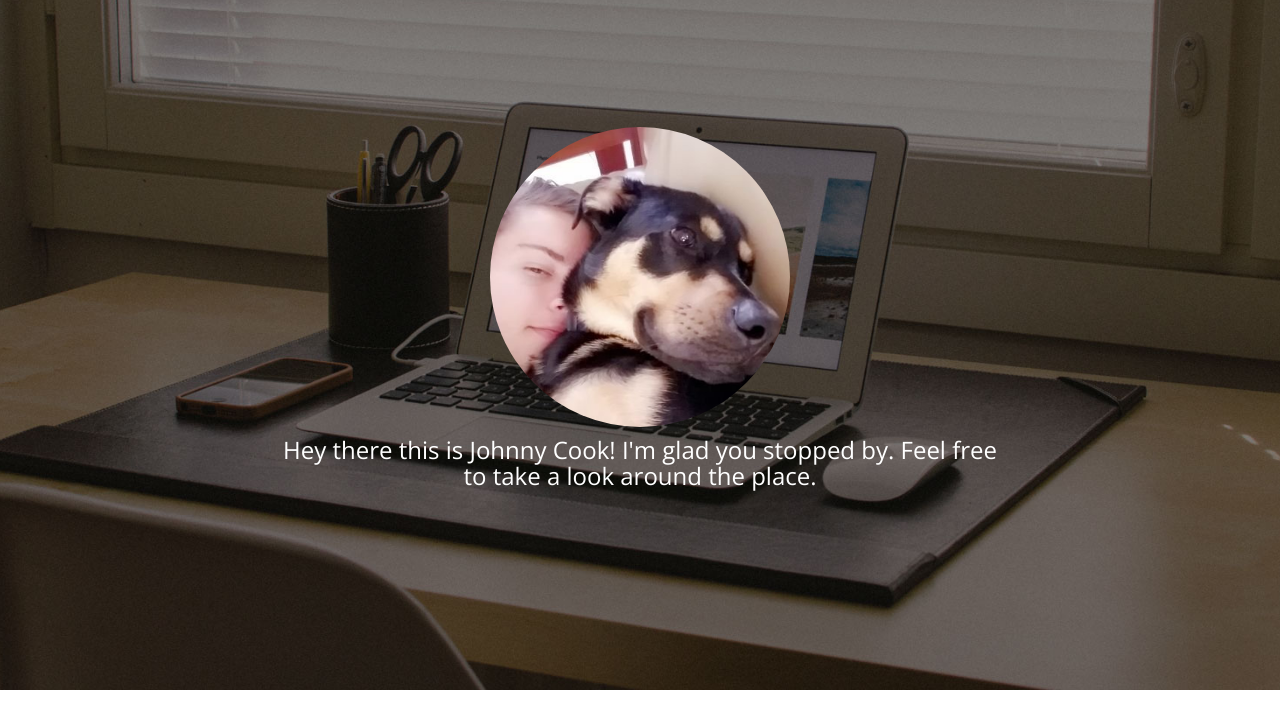
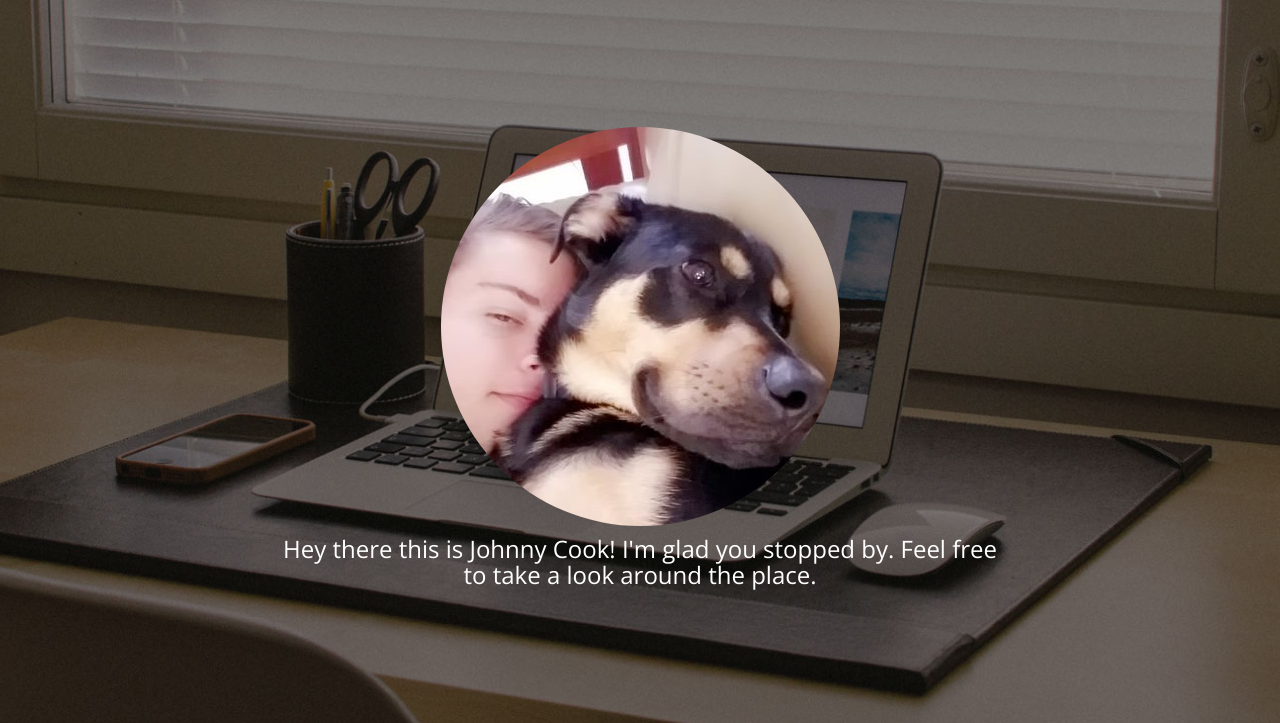
Before and after one commit to marinatedcode/marinatedcode.github.io, a website: page index.html in a window 1280 px wide. Shown: the part 73-796 px from the top of the page. Drawn offline with nearby package versions, Linux system fonts and the light colour scheme; files whose address does not match are found by name.

Commit message:
Fix dp.jpg

```diff
--- a/index.html
+++ b/index.html
@@ -72,7 +72,7 @@
         <div class="row">
           <div class="col-lg-8 col-md-10 mx-auto">
             <div class="site-heading">
-              <img src="dp.jpg" width="300" class="img-responsive img-roundeded text-center" id="dp">
+              <img src="dp.jpg" class="img-responsive img-rounded text-center" id="dp">
               <h2 class="subheading">Hey there this is Johnny Cook! I'm glad you stopped by. Feel free to take a look around the place.</h2>
             </div>
           </div>
```
